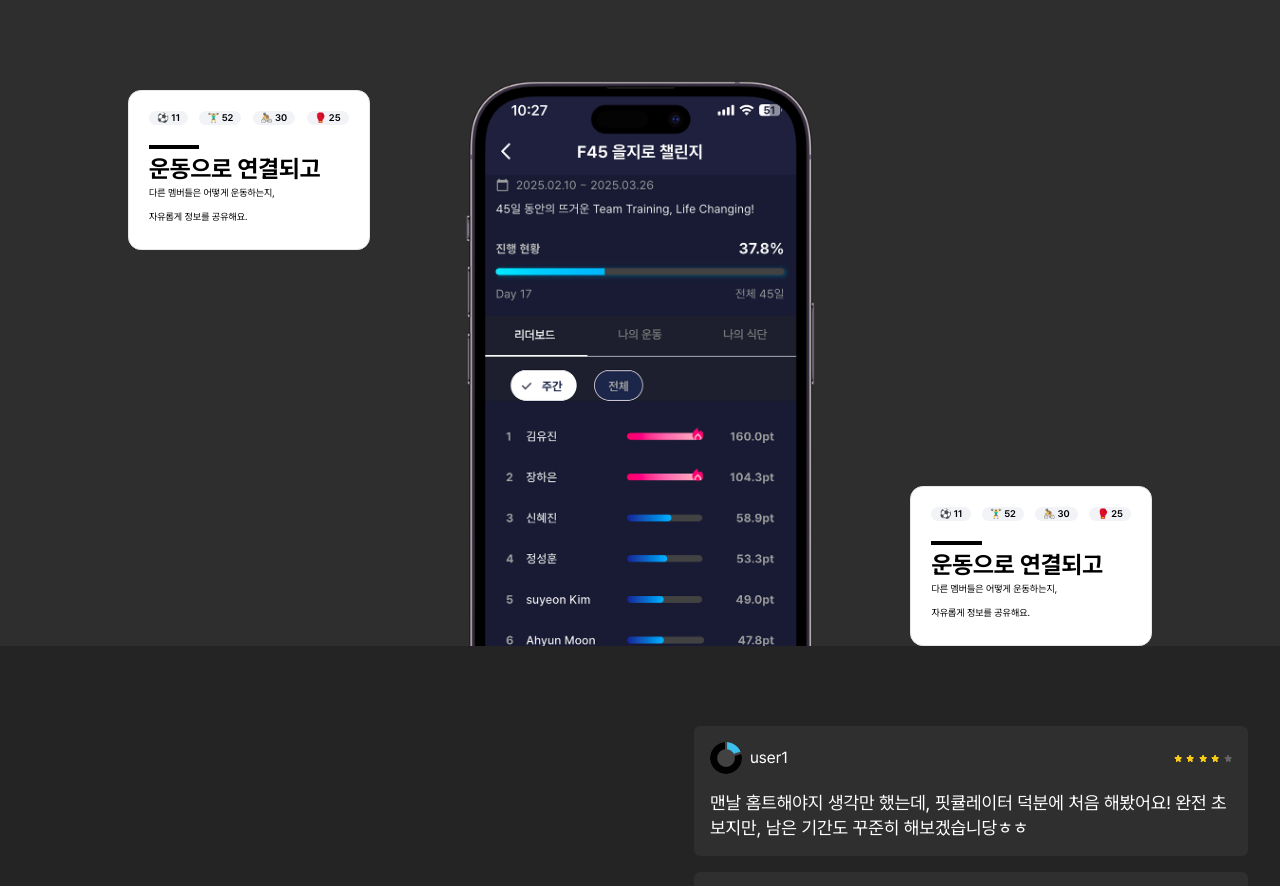
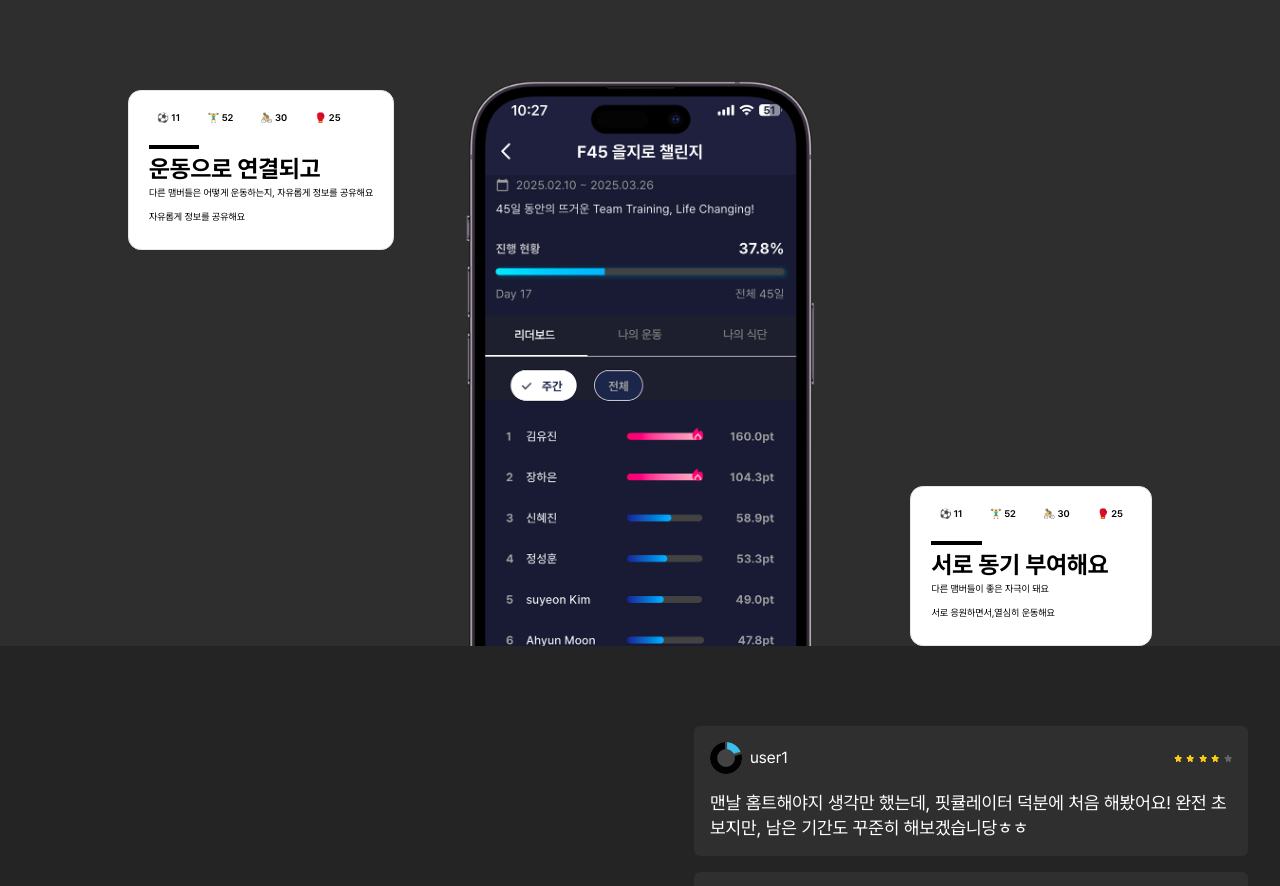
Before and after one commit to YSP97/Team1_FE_B2C, a Next.js app: page / in a window 1280 px wide. Shown: the part 5578-6464 px from the top of the page. Built offline with nearby package versions, Linux system fonts and the light colour scheme.

Commit message:
[Modify] console삭제 및 seo 최적화

```diff
--- a/src/components/AppBanner.tsx
+++ b/src/components/AppBanner.tsx
@@ -19,8 +19,6 @@ function AppBanner() {
   const handleToggleModal = useCallback(() => {
     setIsModalOpened((prev) => !prev);
   }, []);
-
-  console.log('AppBanner');
 
   const handleDownload = () => {
     if (isMobile) {
--- a/src/components/AppIntroduce.tsx
+++ b/src/components/AppIntroduce.tsx
@@ -7,8 +7,6 @@ function AppIntroduce() {
   const imageContainerRef = useRef<HTMLDivElement>(null);
   const sectionRef = useRef<HTMLDivElement>(null);
   const [scrollProgress, setScrollProgress] = useState(0);
-
-  console.log('AppIntroduce');
 
   useEffect(() => {
     if (!sectionRef.current) return;
--- a/src/components/Community.tsx
+++ b/src/components/Community.tsx
@@ -4,6 +4,44 @@ import { useEffect, useState } from 'react';
 import CommunityCard from './CommunityCard';
 import { motion, useScroll, useTransform } from 'motion/react';
 import AppImageWithScreen from './AppImageWithScreen';
+
+type ReviewIcon = {
+  icon: string;
+  number: string;
+};
+
+type ReviewItem = {
+  title: string;
+  sub: string;
+  sub2: string;
+  iconArr: ReviewIcon[];
+};
+
+const REVIEW: ReviewItem[] = [
+  {
+    title: '운동으로 연결되고',
+    sub: '다른 맴버들은 어떻게 운동하는지, 자유롭게 정보를 공유해요',
+    sub2: '자유롭게 정보를 공유해요',
+    iconArr: [
+      { icon: '⚽️', number: '11' },
+      { icon: '🏋️‍♂️', number: '52' },
+      { icon: '🚴', number: '30' },
+      { icon: '🥊', number: '25' },
+    ],
+  },
+  {
+    title: '서로 동기 부여해요',
+    sub: '다른 맴버들이 좋은 자극이 돼요',
+    sub2: '서로 응원하면서,열심히 운동해요',
+    iconArr: [
+      { icon: '⚽️', number: '11' },
+      { icon: '🏋️‍♂️', number: '52' },
+      { icon: '🚴', number: '30' },
+      { icon: '🥊', number: '25' },
+    ],
+  },
+];
+
 function Community() {
   const { scrollYProgress } = useScroll();
   const [currentWindow, setCurrentWindow] = useState(0);
@@ -29,8 +67,6 @@ function Community() {
     }
   }, []); // currentWindow 의존성 제거
 
-  console.log('Community');
-
   return (
     <div>
       {currentWindow < 726 ? (
@@ -46,8 +82,15 @@ function Community() {
               style={{ x: cardX }}
               className="pointer-events-none relative top-10 flex gap-10"
             >
-              <CommunityCard />
-              <CommunityCard />
+              {REVIEW.map((data, index) => (
+                <CommunityCard
+                  key={index}
+                  title={data.title}
+                  sub={data.sub}
+                  sub2={data.sub2}
+                  iconArr={data.iconArr}
+                />
+              ))}
             </motion.div>
           </div>
           <motion.div
@@ -73,10 +116,10 @@ function Community() {
           </div>
           <div className="mt-10 h-full">
             <div className="absolute left-[10%]">
-              <CommunityCard />
+              <CommunityCard {...REVIEW[0]} />
             </div>
             <div className="absolute bottom-0 right-[10%]">
-              <CommunityCard />
+              <CommunityCard {...REVIEW[1]} />
             </div>
             <motion.div
               initial={{ y: 0, opacity: 0 }}
--- a/src/components/CommunityCard.tsx
+++ b/src/components/CommunityCard.tsx
@@ -1,19 +1,24 @@
-function CommunityCard() {
-  const REVIEW = [
-    { icon: '⚽️', number: '11' },
-    { icon: '🏋️‍♂️', number: '52' },
-    { icon: '🚴', number: '30' },
-    { icon: '🥊', number: '25' },
-  ];
+type ReviewIcon = {
+  icon: string;
+  number: string;
+};
 
+type ReviewItem = {
+  title: string;
+  sub: string;
+  sub2: string;
+  iconArr: ReviewIcon[];
+};
+
+function CommunityCard(review: ReviewItem) {
   return (
     <div>
       <div className="border-gary-100 flex flex-col gap-5 rounded-[0.8rem] border-[1px] border-solid bg-white p-5 text-black">
         <div className="flex gap-[0.71rem]">
-          {REVIEW.map((data, index) => {
+          {review.iconArr.map((data, index) => {
             return (
               <span
-                className="whitespace-nowrap rounded-sm bg-[#F2F3F6] px-2 text-[0.6rem] font-semibold"
+                className="bg-secondary whitespace-nowrap rounded-sm px-2 text-[0.6rem] font-semibold"
                 key={index}
               >
                 {data.icon} {data.number}
@@ -23,11 +28,9 @@ function CommunityCard() {
         </div>
         <div className="flex flex-col text-sm/6">
           <div className="mb-2 h-[0.22rem] w-[3.13444rem] bg-black"></div>
-          <span className="text-lg font-bold">운동으로 연결되고</span>
-          <span className="text-[0.6rem]">
-            다른 멤버들은 어떻게 운동하는지,
-          </span>
-          <span className="text-[0.6rem]">자유롭게 정보를 공유해요.</span>
+          <span className="text-lg font-bold">{review.title}</span>
+          <span className="text-[0.6rem]">{review.sub}</span>
+          <span className="text-[0.6rem]">{review.sub2}</span>
         </div>
       </div>
     </div>
--- a/src/components/Detailed.tsx
+++ b/src/components/Detailed.tsx
@@ -72,7 +72,6 @@ function Detailed() {
   }, []);
 
   useEffect(() => {
-    console.log(sectionRefs.current);
     // 배열 초기화
     sectionRefs.current = sectionRefs.current.slice(0, SECTIONS.length + 2);
     //sectionRefs 의 배열길이를  SECTIONS.length 와 정확히 일치시키기 위한 작업
--- a/src/components/Footer/SocialLink.tsx
+++ b/src/components/Footer/SocialLink.tsx
@@ -8,8 +8,6 @@ export type SocialLinkProps = {
 };
 
 const SocialLink = ({ social }: SocialLinkProps) => {
-  console.log(social.svgId);
-
   return (
     <li>
       <Link
--- a/src/components/Pricing/CardList.tsx
+++ b/src/components/Pricing/CardList.tsx
@@ -11,7 +11,6 @@ function CardList({ selectedCard, setSelectedCard }: CardListProps) {
   const handleCardClick = useCallback(
     (id: number) => {
       setSelectedCard(id === selectedCard ? null : id);
-      console.log(id === selectedCard ? '카드 선택 해제' : '카드 선택됨', id);
     },
     [selectedCard, setSelectedCard],
   );
--- a/src/components/ThemeToggle.tsx
+++ b/src/components/ThemeToggle.tsx
@@ -18,9 +18,7 @@ function ThemeToggle() {
     setTheme(currentTheme === 'dark' ? 'light' : 'dark');
   };
 
-  useEffect(() => {
-    console.log('현재 테마:', theme); // 테마 변경 후 콘솔 출력
-  }, [theme]);
+  useEffect(() => {}, [theme]);
 
   if (!mounted) return null; // mounted가 false일 때는 렌더링 안 함
 
--- a/src/pages/index.tsx
+++ b/src/pages/index.tsx
@@ -26,7 +26,6 @@ export default function Home() {
   useSectionTime('community');
   useSectionTime('faq');
   useSectionTime('review');
-  console.log('index');
   return (
     <>
       <section id="app-banner">
--- a/src/pages/pricing/done.tsx
+++ b/src/pages/pricing/done.tsx
@@ -1,11 +1,26 @@
 import Button from '@/components/Button';
 import dynamic from 'next/dynamic';
+import Head from 'next/head';
 
 export default function done() {
   const LottieCheck = dynamic(() => import('../../components/LottieCheck'), {
     ssr: false,
   });
   return (
+    <>
+      <Head>
+        <title>신청 완료 | 핏큘레이터</title>
+        <meta
+          name="description"
+          content="핏큘레이터 신청이 완료되었습니다. 어플리케이션을 다운로드 후 로그인하세요."
+        />
+        <meta property="og:title" content="핏큘레이터 신청 완료" />
+        <meta
+          property="og:description"
+          content="운동 플랜 신청이 완료되었습니다. 앱을 다운로드하고 시작하세요!"
+        />
+      </Head>
+
       <div className="h-vh mb-[323px] flex w-full flex-col items-center justify-center gap-5 pt-[60px]">
         <div className="max-w-[300px]">
           <LottieCheck></LottieCheck>
@@ -22,5 +37,6 @@ export default function done() {
           이전 페이지로 돌아가기
         </Button>
       </div>
+    </>
   );
 }
--- a/src/pages/pricing/index.tsx
+++ b/src/pages/pricing/index.tsx
@@ -2,6 +2,7 @@ import Button from '@/components/Button';
 import Modal from '@/components/Modal/Modal';
 import CardList from '@/components/Pricing/CardList';
 import Refund from '@/components/Pricing/Refund';
+import Head from 'next/head';
 import { useRouter } from 'next/router';
 import React, { useCallback, useEffect, useState } from 'react';
 
@@ -84,8 +85,6 @@ export default function Pricing() {
   };
 
   const handleYesClick = () => {
-    console.log('플랜 신청 진행');
-
     // 추천된 플랜에 맞는 카드 선택
     let recommendedCardId = null;
 
@@ -106,7 +105,6 @@ export default function Pricing() {
   };
 
   const handleNoClick = () => {
-    console.log('플랜 신청 취소');
     setSelectedCard(null);
     setSelectedPlan('');
     resetModal();
@@ -142,6 +140,25 @@ export default function Pricing() {
   }, [answers]);
 
   return (
+    <>
+      <Head>
+        <title>Pricing | 핏큘레이터</title>
+        <meta
+          name="description"
+          content="핏큘레이터의 다양한 운동 플랜을 확인하고 나에게 맞는 플랜을 신청하세요."
+        />
+        <meta
+          name="keywords"
+          content="운동, 피트니스, 헬스, 온라인 트레이닝, 맞춤형 플랜"
+        />
+        <meta name="author" content="핏큘레이터" />
+        <meta property="og:title" content="Pricing | 핏큘레이터" />
+        <meta
+          property="og:description"
+          content="핏큘레이터에서 나에게 딱 맞는 운동 플랜을 찾아보세요."
+        />
+        <meta content="핏큘레이터에서 나에게 딱 맞는 운동 플랜을 찾아보세요." />
+      </Head>
       <div className="mt-[3rem] flex flex-col gap-6 p-6 md:mt-[3.75rem]">
         <div className="flex flex-col items-center gap-4 bg-bg-primary p-4">
           <h2 className="flex flex-col items-center text-lg text-white">
@@ -159,7 +176,10 @@ export default function Pricing() {
             나에게 딱 맞는 플랜을 찾고 싶다면?
           </Button>
         </div>
-      <CardList selectedCard={selectedCard} setSelectedCard={setSelectedCard} />
+        <CardList
+          selectedCard={selectedCard}
+          setSelectedCard={setSelectedCard}
+        />
         <Button
           type="primary"
           className="mb-6 md:m-auto md:mb-8 md:mt-4 md:px-20"
@@ -193,7 +213,9 @@ export default function Pricing() {
                 >
                   <dt className="flex flex-1 flex-col gap-1 text-md font-semibold">
                     {question}
-                  <span className="text-base text-gray-100">{description}</span>
+                    <span className="text-base text-gray-100">
+                      {description}
+                    </span>
                   </dt>
                   <dd className="flex flex-1 flex-col gap-4 md:flex-row">
                     {options.map((option) => (
@@ -225,5 +247,6 @@ export default function Pricing() {
           </div>
         </Modal>
       </div>
+    </>
   );
 }
```
Lines whose indentation alone changed are shown as unchanged.
